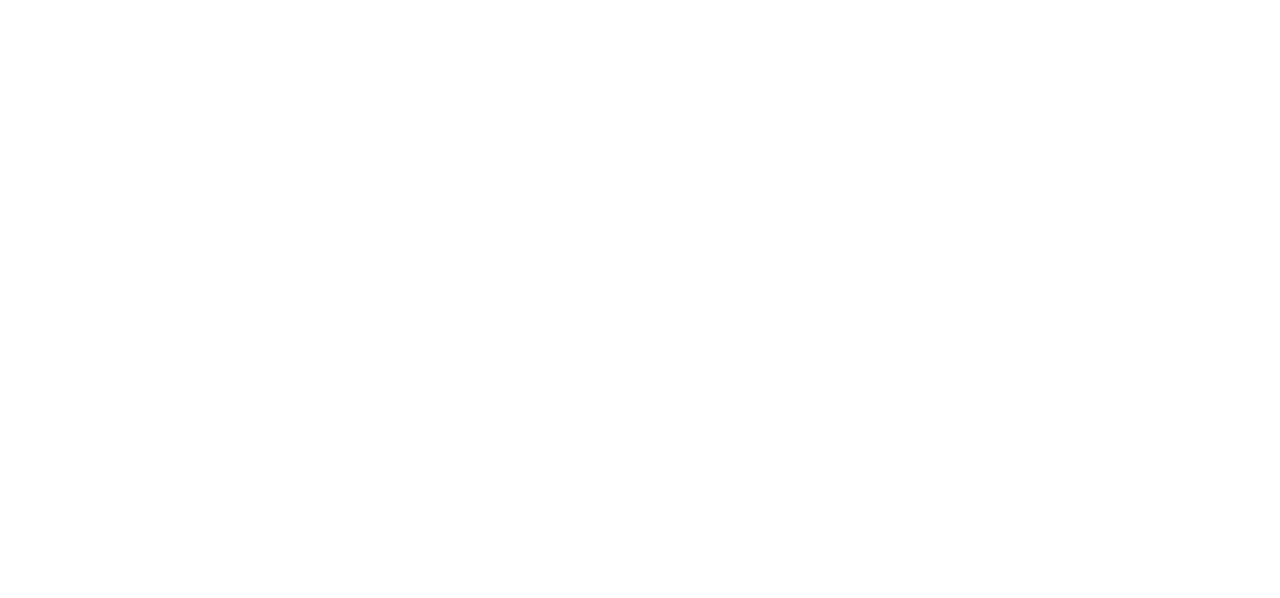
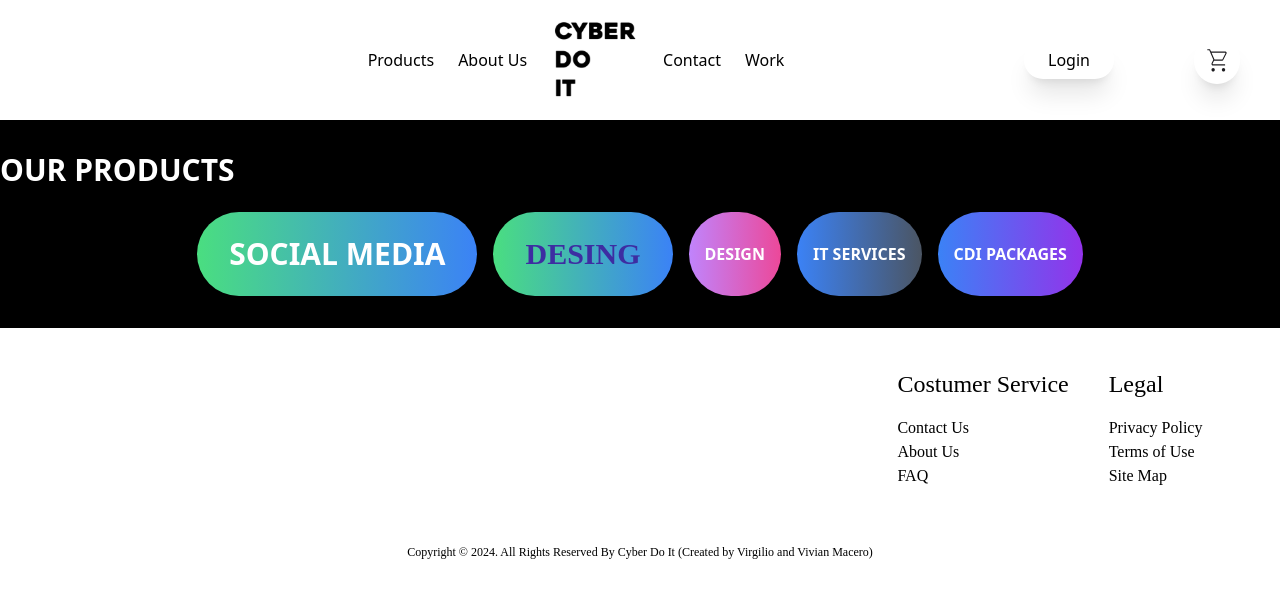
Before and after one commit to VirgilioMacero/cyber-do-it-WebPage, a React (Vite) app: page /products in a window 1280 px wide. Before the commit this address had no page. Shown: the top 598 px of the page. Built offline with nearby package versions, Linux system fonts and the light colour scheme; a web font is replaced by a local one.

Commit message:
make products view and make links kind services

```diff
--- a/src/App.tsx
+++ b/src/App.tsx
@@ -5,6 +5,7 @@ import "./fonts/futur.ttf";
 import { CookiesProvider } from "react-cookie";
 import SessionTimeoutHandler from "./components/SessionTimeoutHandler";
 import { Route, Routes } from "react-router-dom";
+import Products from "./views/Products";
 
 function App() {
   return (
@@ -13,6 +14,7 @@ function App() {
         <SessionTimeoutHandler />
         <Routes>
           <Route path="/" element={<Home />} />
+          <Route path="products" element={<Products/>}/>
         </Routes>
       </CookiesProvider>
     </>
--- a/src/components/ItemGallery.tsx
+++ b/src/components/ItemGallery.tsx
@@ -4,8 +4,8 @@ export default function ItemGallery({
     textButton = "Test",
 }:{
     classContainer: string;
-    buttonInside: boolean;
-    textButton: string;
+    buttonInside?: boolean;
+    textButton?: string;
 }){
     const renderButton = () => {
         if (buttonInside) {
--- /dev/null
+++ b/src/components/NavProducts.tsx
@@ -0,0 +1,29 @@
+import LinkButton from "./LinkButton";
+
+export default function NavProducts(){
+    return (
+        <div>
+            <div className="bg-black text-white py-8">
+                <h2 className="text-3xl font-bold mb-6 text-left">OUR PRODUCTS</h2>
+                <div className="flex justify-center space-x-4">
+                    <button className="bg-gradient-to-r from-green-400 to-blue-500 hover:from-green-500 hover:to-blue-600 text-white font-bold py-6 px-8 rounded-full shadow-md text-3xl">
+                        SOCIAL MEDIA
+                    </button>
+                <LinkButton
+                    className="bg-gradient-to-r from-green-400 to-blue-500 hover:from-green-500 hover:to-blue-600 text-white font-bold py-6 px-8 rounded-full shadow-md text-3xl"
+                    name="DESING"
+                    />
+                    <button className="bg-gradient-to-r from-purple-400 to-pink-500 hover:from-purple-500 hover:to-pink-600 text-white font-bold py-2 px-4 rounded-full shadow-md">
+                        DESIGN
+                    </button>
+                    <button className="bg-gradient-to-r from-blue-500 to-gray-600 hover:from-blue-600 hover:to-gray-700 text-white font-bold py-2 px-4 rounded-full shadow-md">
+                        IT SERVICES
+                    </button>
+                    <button className="bg-gradient-to-r from-blue-500 to-purple-600 hover:from-blue-600 hover:to-purple-700 text-white font-bold py-2 px-4 rounded-full shadow-md">
+                        CDI PACKAGES
+                    </button>
+                </div>
+            </div>
+        </div>
+    );
+}
--- /dev/null
+++ b/src/views/Products.tsx
@@ -0,0 +1,13 @@
+import Footer from "../components/Footer";
+import Header from "../components/Header";
+import NavProducts from "../components/NavProducts";
+
+export default function Products() {
+    return(
+        <div>
+            <Header></Header>
+            <NavProducts/>
+            <Footer />
+        </div>
+    );
+}
```
Also changed, not shown: src/components/LinkButton.tsx (+6 -6 lines).
